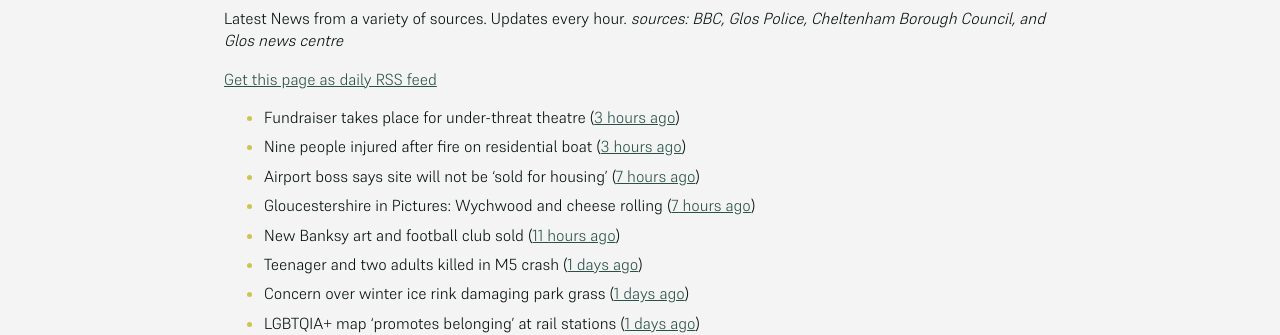
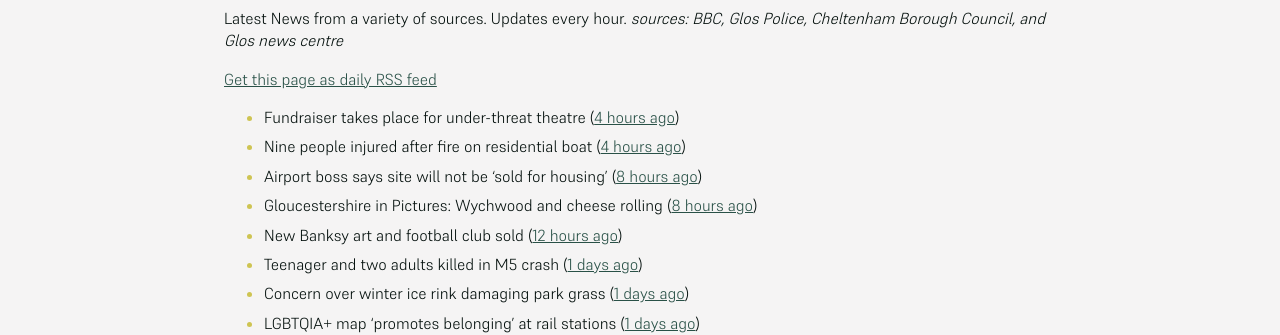
Before and after one commit to mat-0/cheltenham-open-data, a Jekyll site: the page built from _pages/news.md, in a window 1280 px wide. Shown: the part 266-601 px from the top of the page. Built offline with Jekyll 4.4.1, drawn with Linux system fonts in a browser that asks for light colours.

Commit message:
Updated 2025-06-01 18:57:50

```diff
--- a/_pages/news.md
+++ b/_pages/news.md
@@ -12,11 +12,11 @@ _sources: BBC, Glos Police, Cheltenham Borough Council, and Glos news centre_
 [Get this page as daily RSS feed](/daily.rss)
 
 <!-- news_marker starts -->
-- Fundraiser takes place for under-threat theatre ([3 hours ago](https://www.bbc.com/news/articles/c4gk0edy66yo))
-- Nine people injured after fire on residential boat ([3 hours ago](https://www.bbc.com/news/articles/crr7xz5r2z9o))
-- Airport boss says site will not be 'sold for housing' ([7 hours ago](https://www.bbc.com/news/articles/cnv1gj0dl4eo))
-- Gloucestershire in Pictures: Wychwood and cheese rolling ([7 hours ago](https://www.bbc.com/news/articles/cj42qe4nqn5o))
-- New Banksy art and football club sold ([11 hours ago](https://www.bbc.com/news/articles/cm2k124zz33o))
+- Fundraiser takes place for under-threat theatre ([4 hours ago](https://www.bbc.com/news/articles/c4gk0edy66yo))
+- Nine people injured after fire on residential boat ([4 hours ago](https://www.bbc.com/news/articles/crr7xz5r2z9o))
+- Airport boss says site will not be 'sold for housing' ([8 hours ago](https://www.bbc.com/news/articles/cnv1gj0dl4eo))
+- Gloucestershire in Pictures: Wychwood and cheese rolling ([8 hours ago](https://www.bbc.com/news/articles/cj42qe4nqn5o))
+- New Banksy art and football club sold ([12 hours ago](https://www.bbc.com/news/articles/cm2k124zz33o))
 - Teenager and two adults killed in M5 crash ([1 days ago](https://www.bbc.com/news/articles/czxy3n361pgo))
 - Concern over winter ice rink damaging park grass ([1 days ago](https://www.bbc.com/news/articles/cq540604wj4o))
 - LGBTQIA+ map 'promotes belonging' at rail stations ([1 days ago](https://www.bbc.com/news/articles/cy5eq6w3k34o))
```
Also changed, not shown: _data/flood.json (+4 -4 lines), index.md (+4 -4 lines).
